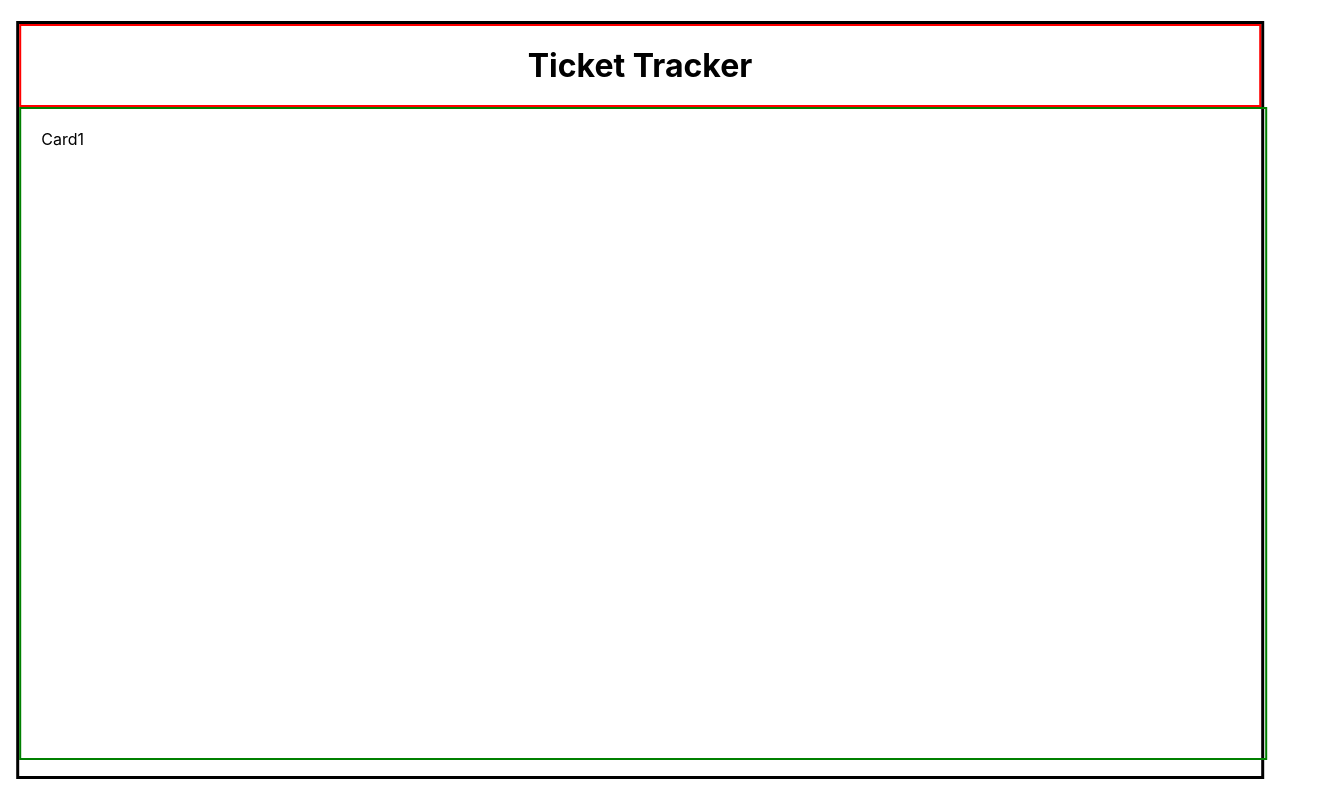
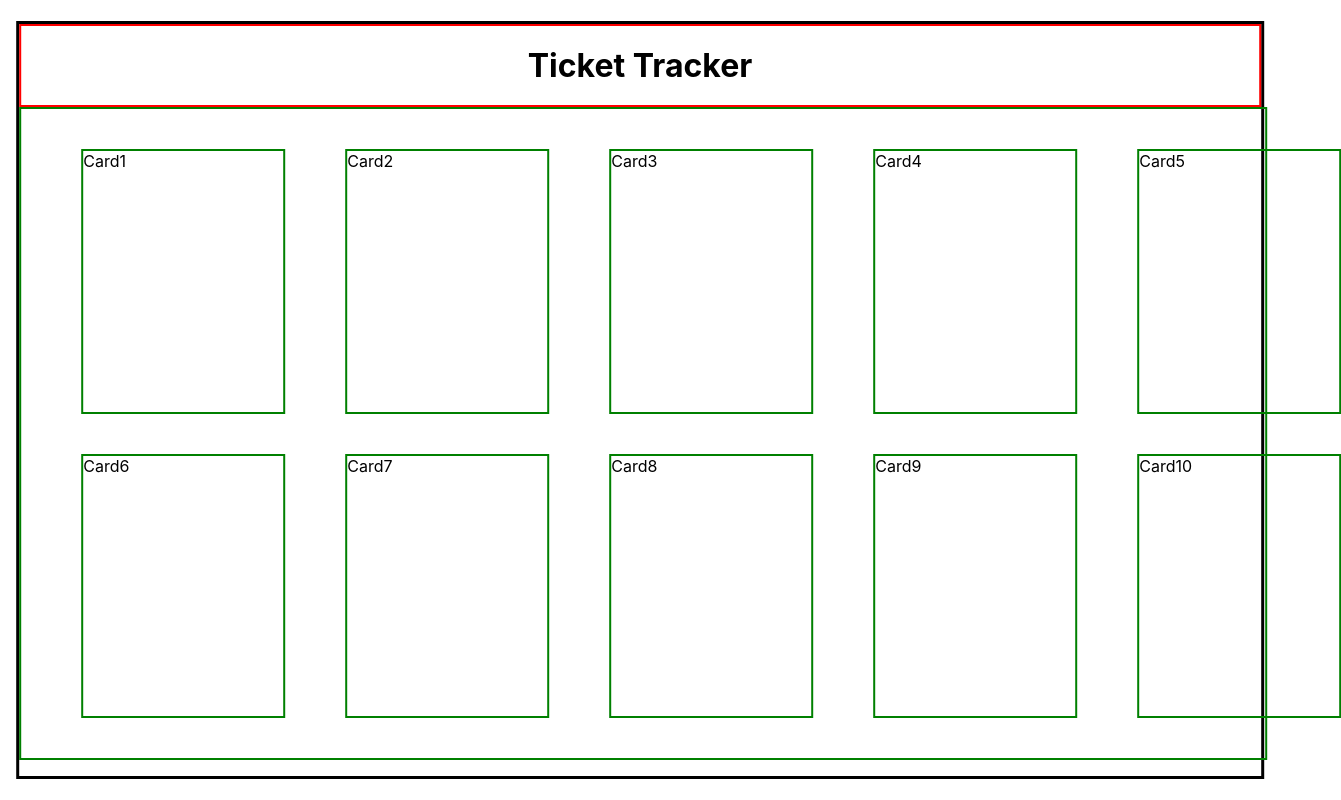
Before and after one commit to Parham2002/ticket-tracker, a React (Create React App) app: page / in a window 1280 px wide. Shown: the whole page, 1341 px wide, since content can reach past the window. Built offline with nearby package versions, Linux system fonts and the light colour scheme.

Commit message:
forgot to stage changes...

```diff
--- a/src/components/Main/Card/Card.jsx
+++ b/src/components/Main/Card/Card.jsx
@@ -1,8 +1,20 @@
 import React from 'react'
+import "./Card.scss"
 
 function Card() {
   return (
-    <div>Card1</div>
+    <>
+    <div className='card'>Card1</div>
+    <div className='card'>Card2</div>
+    <div className='card'>Card3</div>
+    <div className='card'>Card4</div>
+    <div className='card'>Card5</div>
+    <div className='card'>Card6</div>
+    <div className='card'>Card7</div>
+    <div className='card'>Card8</div>
+    <div className='card'>Card9</div>
+    <div className='card'>Card10</div>
+    </>
   )
 }
 
--- a/src/components/Main/Card/Card.scss
+++ b/src/components/Main/Card/Card.scss
@@ -2,3 +2,10 @@
     margin: 0;
     padding: 0;
 }
+
+.card {
+    width: 200px;
+    border: 2px solid green;
+    margin: 20px;
+    margin-left: 40px;
+}
--- a/src/components/Main/Main.jsx
+++ b/src/components/Main/Main.jsx
@@ -5,7 +5,7 @@ import Card from './Card/Card.jsx'
 function Main() {
 
   return (
-    <div className='main'>
+    <div className='main-container'>
       <Card/>
     </div>
   )
--- a/src/components/Main/Main.scss
+++ b/src/components/Main/Main.scss
@@ -3,10 +3,14 @@
     margin: 0;
 }
 
-.main {
+.main-container {
     position: absolute;
     width: 97%;
     height: 81%;
     border: 2px solid green;
     padding: 20px;
+
+    display: grid;
+    grid-template-columns: 1fr 1fr 1fr 1fr 1fr;
+    grid-template-rows: 1fr 1fr;
 }
```
